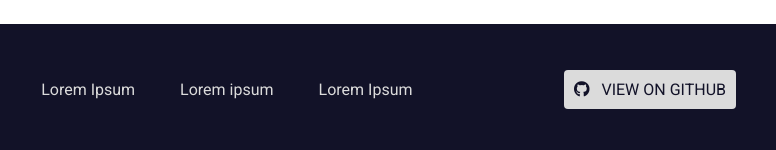
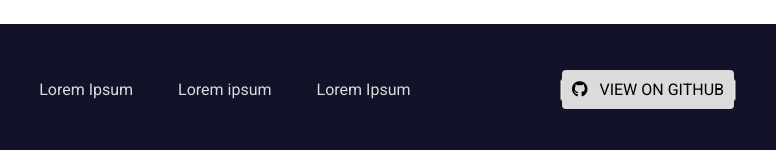
Before and after one commit to BerkayAkgurgen/Film-ProjectAPI, a plain HTML site: page index.html in a window 1280 px wide. Shown: the part 2005-2155 px from the top of the page, 456-1232 px from the left. Drawn offline with nearby package versions, Linux system fonts and the light colour scheme; files that its build step writes are made by us from their sources; a web font is replaced by a local one.

Commit message:
Update _footer.scss

```diff
--- a/scss/_footer.scss
+++ b/scss/_footer.scss
@@ -1,9 +1,6 @@
 @import 'variable';
 
 #footer {
-    a{
-        color: $nav-bg-color;
-    }
     background-color: $nav-bg-color;
     margin-top: 3.5rem;
 
@@ -54,23 +51,23 @@
             }
 
             .social-media {
-                &-btn {
-                    all: unset;
-                    cursor: pointer;
+                &:hover {
+                    transition: all 0.6s ease;
+                    transform: scale(1.1);
+                }
+
+                a {
                     color: black;
                     border-radius: 4px;
                     padding: rem(10px);
                     background-color: $white-medium;
                     font-family: $font-family-main;
 
+
                     i {
                         padding-right: rem(8px);
                     }
 
-                    &:hover {
-                        transition: all 0.6s ease;
-                        transform: scale(1.1);
-                    }
                 }
             }
         }
```
